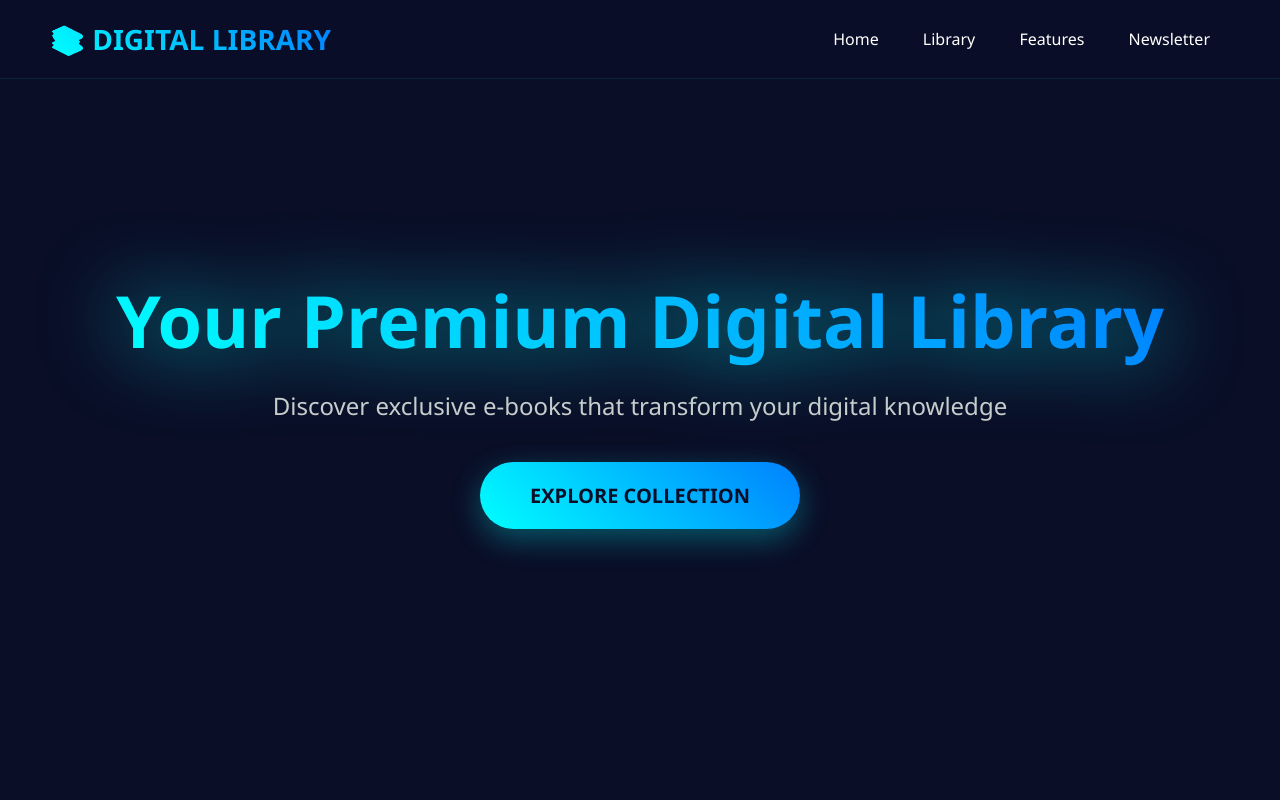
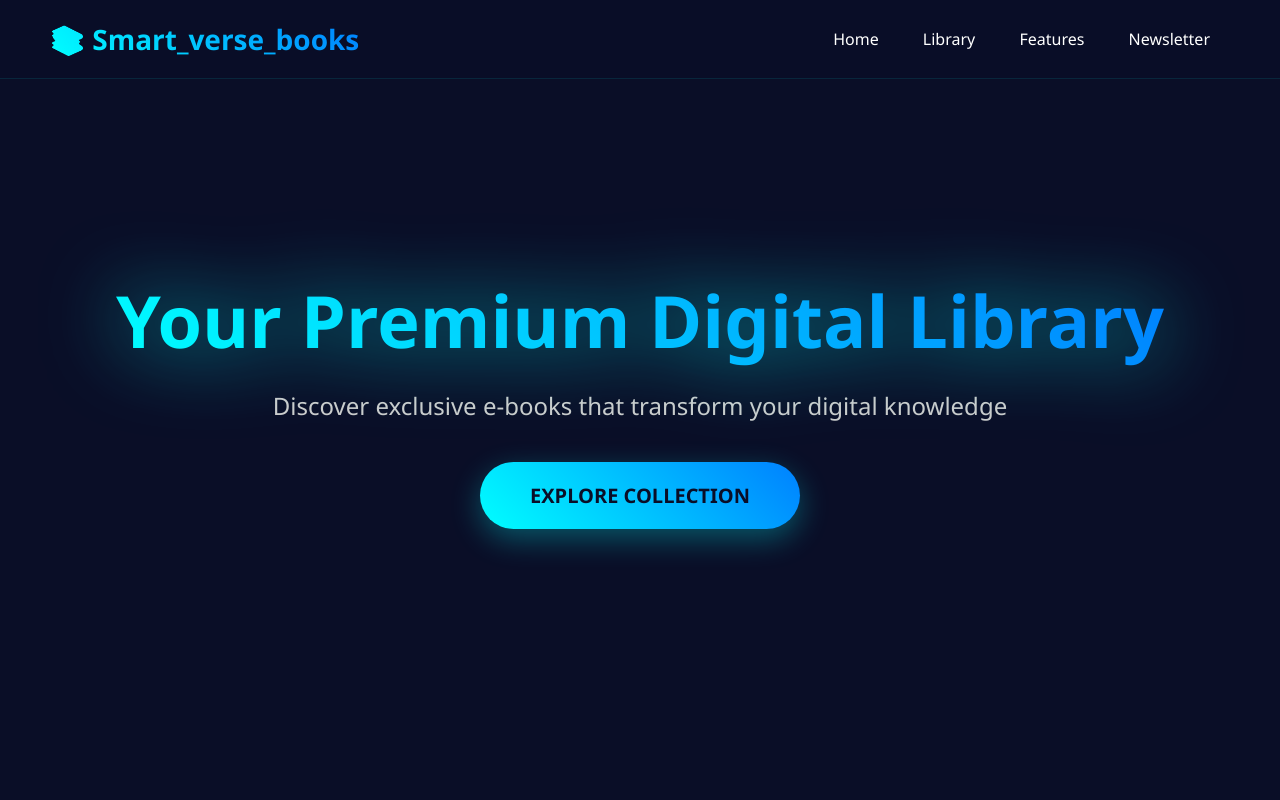
Before and after one commit to lr-youness-cmd/smart_verse_Book-s, a plain HTML site: page index.html in a window 1280 px wide. Shown: the top 800 px of the page. Drawn offline with Linux system fonts and the light colour scheme.

Commit message:
Update index.html

```diff
--- a/index.html
+++ b/index.html
@@ -572,7 +572,7 @@
 <body>
     <!-- Navigation -->
     <nav>
-        <div class="logo">📚 DIGITAL LIBRARY</div>
+        <div class="logo">📚 Smart_verse_books</div>
         <div class="nav-links">
             <a href="#home">Home</a>
             <a href="#library">Library</a>
@@ -924,4 +924,5 @@
             });
         }, observerOptions);
 
+
         document.
```
